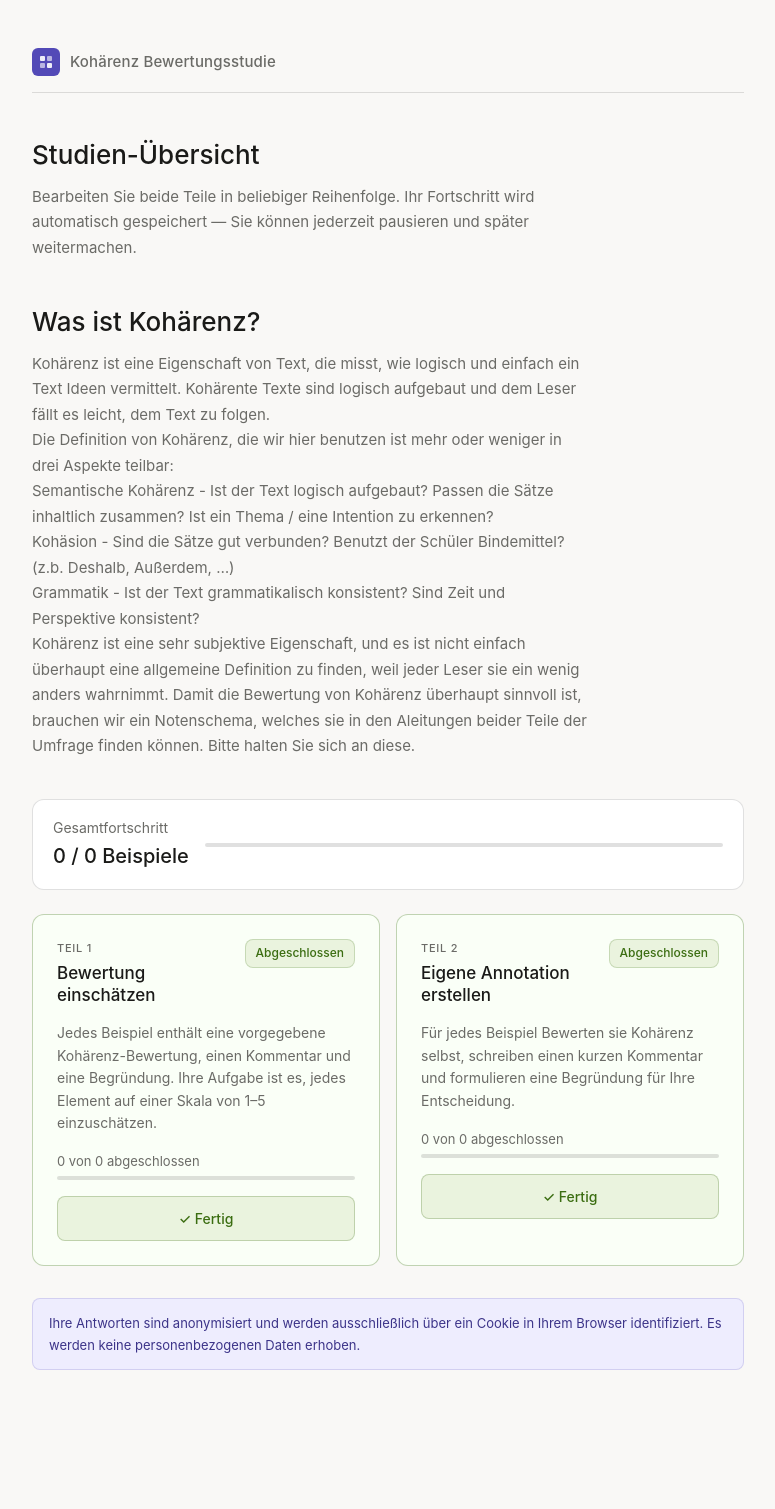
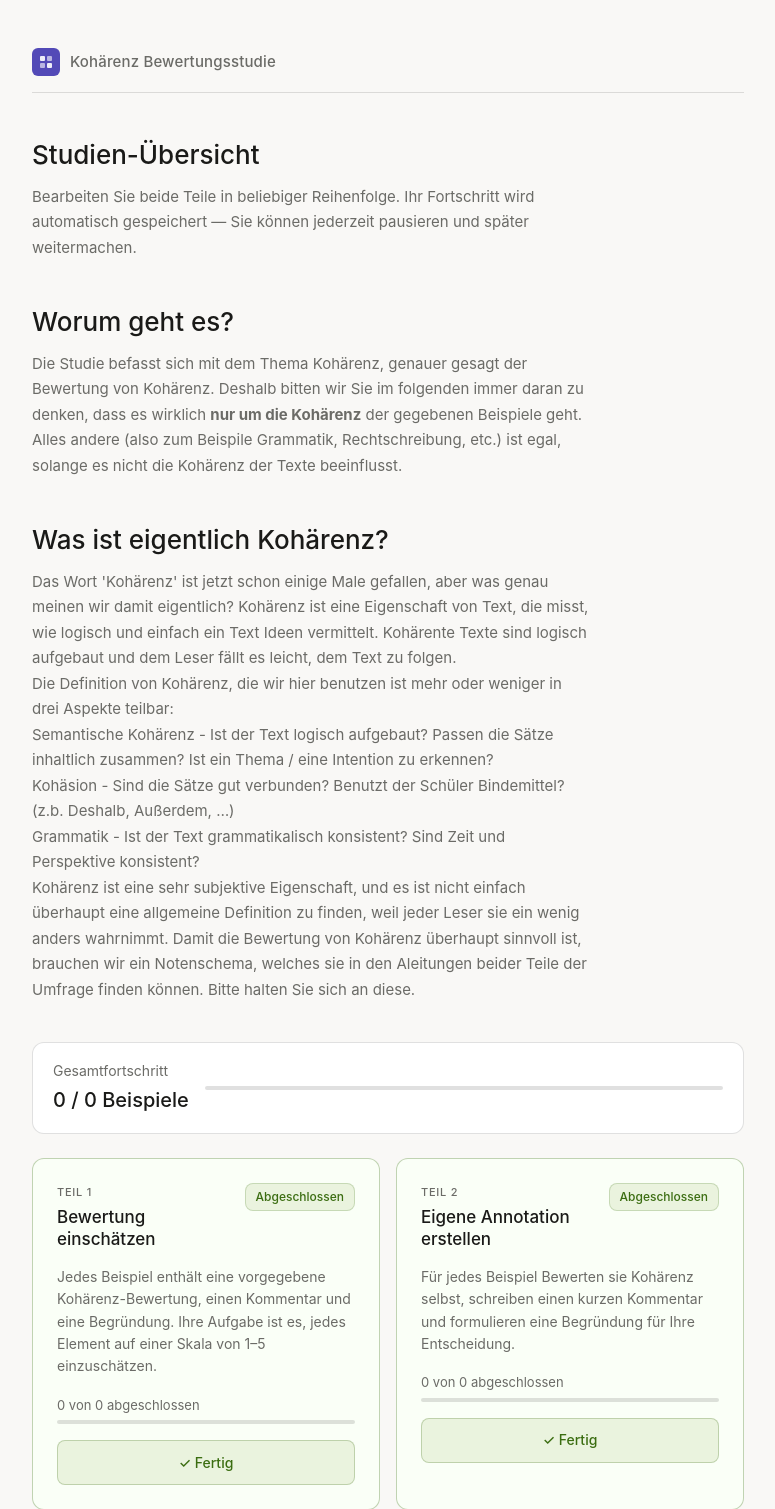
Before and after one commit to daniel-geiss/MA-Umfrage, a Flask app: page / in a window 1280 px wide. Shown: the top 1509 px of the page, without its empty margins (252-1027 px from the left). Before the commit the page ends 1370 px from the top, so only its background shows below. Run offline with Flask 3, Linux system fonts and the light colour scheme; parts of the project's set-up code (start-up, migrations or seed data) failed here and were passed over.

Commit message:
fixed some typos, added explanation to index

```diff
--- a/templates/index.html
+++ b/templates/index.html
@@ -123,8 +123,15 @@
 </div>
 
 <div class="hero">
-  <h2>Was ist Kohärenz?</h2>
+  <h2>Worum geht es?</h2>
+  <p>Die Studie befasst sich mit dem Thema Kohärenz, genauer gesagt der Bewertung von Kohärenz. Deshalb bitten wir Sie im folgenden immer daran zu denken, dass es wirklich <strong>nur um die Kohärenz</strong> der gegebenen Beispiele geht. Alles andere (also zum Beispile Grammatik, Rechtschreibung, etc.) ist egal, solange es nicht die Kohärenz der Texte beeinflusst.</p>
+</div>
+
+
+<div class="hero">
+  <h2>Was ist eigentlich Kohärenz?</h2>
   <p>
+    Das Wort 'Kohärenz' ist jetzt schon einige Male gefallen, aber was genau meinen wir damit eigentlich?
     Kohärenz ist eine Eigenschaft von Text, die misst, wie logisch und einfach ein Text Ideen vermittelt. Kohärente Texte sind logisch aufgebaut und dem Leser fällt es leicht, dem Text zu folgen.
 <p>
 Die Definition von Kohärenz, die wir hier benutzen ist mehr oder weniger in drei Aspekte teilbar:
--- a/templates/survey.html
+++ b/templates/survey.html
@@ -331,8 +331,8 @@ textarea:focus { outline: none; border-color: var(--accent-mid); }
         Jedes Beispiel enthält eine <strong>Bewertung</strong> (1–5), einen <strong>Kommentar</strong>
         und eine <strong>Begründung</strong>. Ihre Aufgabe ist es, die Qualität dieser drei Elemente
         jeweils auf einer Skala von <strong>Sehr Angemessen</strong> bis <strong>Sehr unangebracht</strong> einzuschätzen.
-      </p> Die Bewertung bezieht sich ausschließlich auf die <strong>Kohärenz</strong> und sonst nichts.
-
+      </p>
+      <p>Die automatisch generierte Bewertung bezieht sich ausschließlich auf die <strong>Kohärenz</strong> und sonst nichts.</p>
       <div class="modal-section-title">Was Sie bewerten</div>
       <table class="criteria-table">
         <thead>
```
